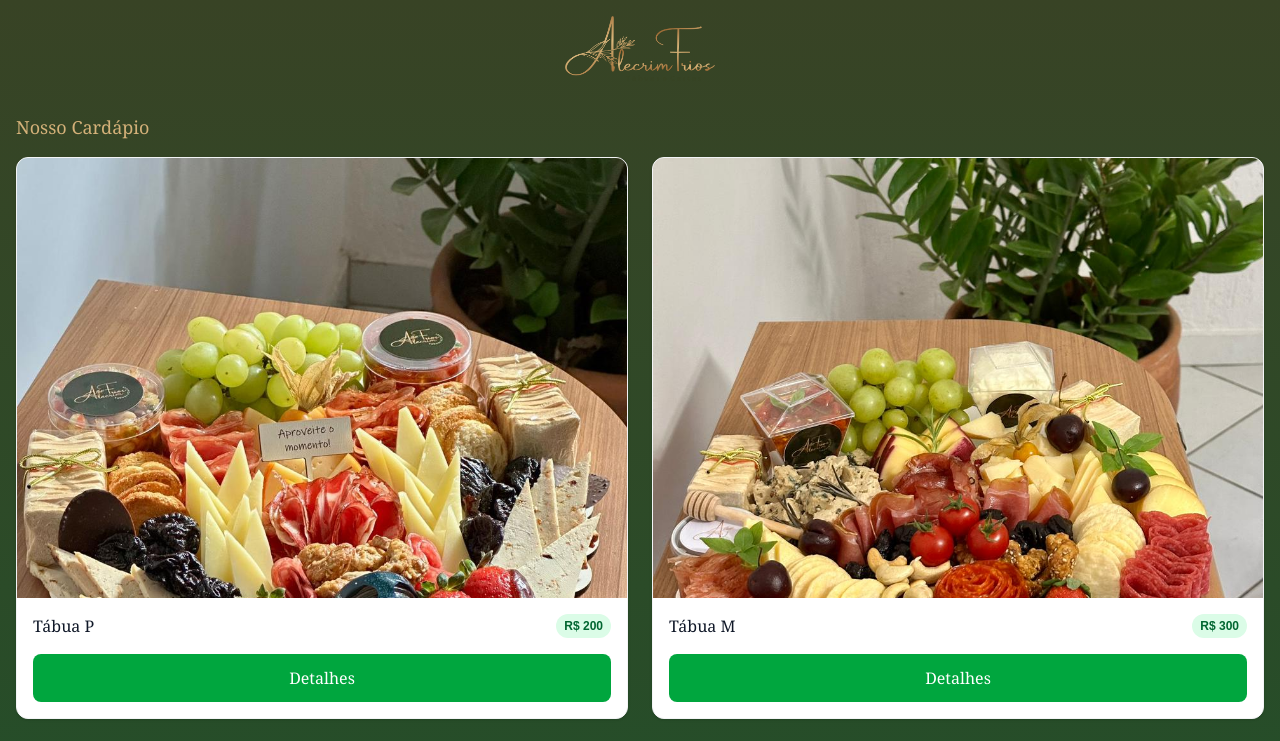
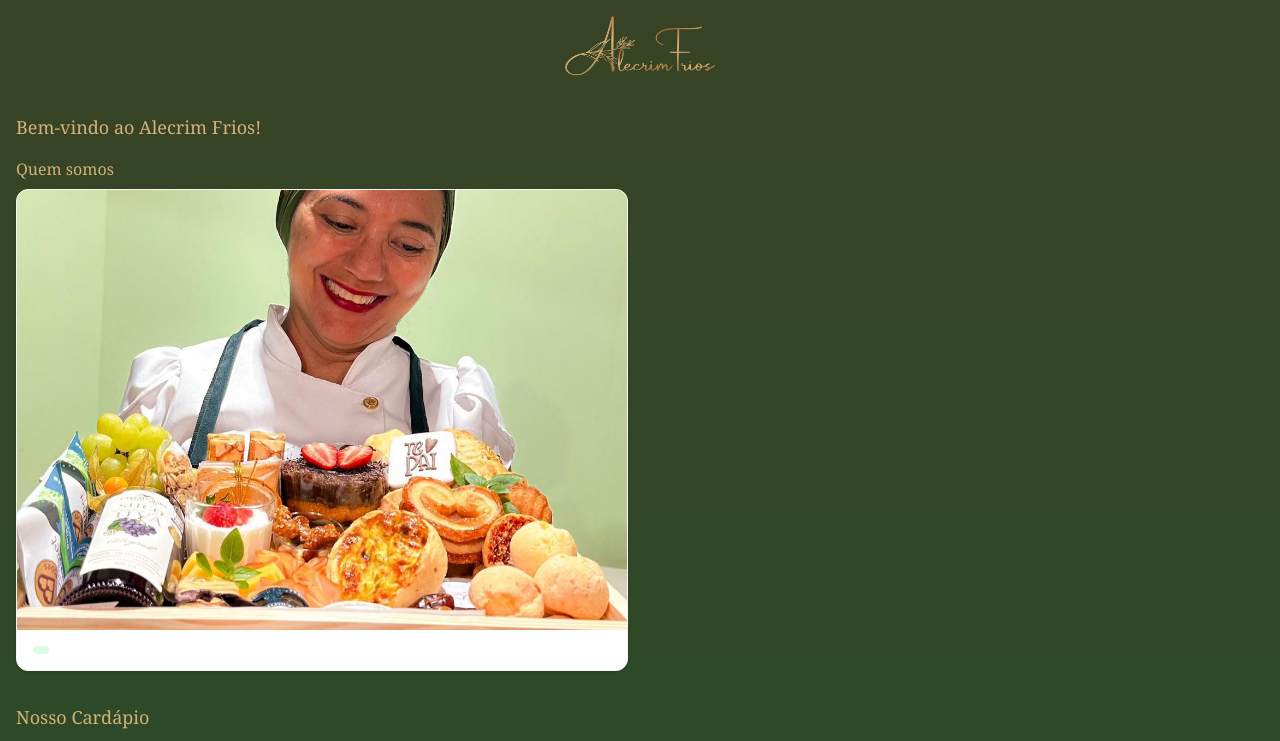
Before and after one commit to xXJoaoVictorNogXx/Alecrim-Frios, a Next.js app: page / in a window 1280 px wide. Shown: the top 741 px of the page. Built offline with nearby package versions, Linux system fonts and the light colour scheme.

Commit message:
ajustes de layout e produtos

```diff
--- a/app/data/produtos.tsx
+++ b/app/data/produtos.tsx
@@ -3,7 +3,7 @@ export const products = [
     id: 1,
     name: "Tábua P",
     description:
-      "Ideal para 1-2 pessoas Torradas, 3 tipos de queijo, 3 tipos de charcutaria, uvas sem sementes, tâmaras recheadas de morango, oleaginosas, frutas secas, geleia e dois antepastos. Dispostos em uma tábua de mdf laminado de 30 cm. Foto ilustrativa, itens e montagem podem variar. sujeito à disponibilidade de estoque.",
+      "Ideal para 1-2 pessoas Torradas, 3 tipos de queijo, 3 tipos de charcutaria, uvas sem sementes, tâmaras recheadas de morango, oleaginosas, frutas secas, geleia e dois antepastos. Dispostos em uma tábua de mdf laminado de 30 cm.\n Foto ilustrativa, itens e montagem podem variar. sujeito à disponibilidade de estoque.",
     price: 200.0,
     image: "/images/Tabua P.jpg",
     category: "Casal",
@@ -12,7 +12,7 @@ export const products = [
     id: 2,
     name: "Tábua M",
     description:
-      "Ideal para 2-4 Torradas, 5 tipos de queijo, 4 tipos de charcutaria, uvas sem sementes, tâmaras recheadas de morango, oleaginosas, frutas secas, geleia e dois antepastos. Dispostos em uma tábua de mdf laminado de 35 cm Foto ilustrativa, itens e montagem podem variar.",
+      "Ideal para 2-4 Torradas, 5 tipos de queijo, 4 tipos de charcutaria, uvas sem sementes, tâmaras recheadas de morango, oleaginosas, frutas secas, geleia e dois antepastos.\n Dispostos em uma tábua de mdf laminado de 35 cm Foto ilustrativa, itens e montagem podem variar.",
     price: 300.0,
     image: "/images/Tabua M.jpg",
     category: "Família",
@@ -21,7 +21,7 @@ export const products = [
     id: 3,
     name: "Tábua G",
     description:
-      "Ideal para 4-6 pessoas Torradas, 6 tipos de queijo ( incluindo brie folhado), 5 tipos de charcutaria, uvas sem sementes, tâmaras recheadas de morango, oleaginosas, frutas secas, geleia e dois antepastos. Dispostos em uma tábua de mdf laminado de 40 cm Foto ilustrativa, itens e montagem podem variar.",
+      "Ideal para 4-6 pessoas Torradas, 6 tipos de queijo ( incluindo brie folhado), 5 tipos de charcutaria, uvas sem sementes, tâmaras recheadas de morango, oleaginosas, frutas secas, geleia e dois antepastos.\n Dispostos em uma tábua de mdf laminado de 40 cm Foto ilustrativa, itens e montagem podem variar.",
     price: 400.0,
     image: "/images/TabuaG.jpg",
     category: "Família",
@@ -30,7 +30,7 @@ export const products = [
     id: 4,
     name: "Cesta Café P",
     description:
-      "Ideal para 1 - 2 pessoas Croissant de manteiga - Pães de queijo recheados com Catupiry – Waffle –Biscoitos finos – Geleia, mel – Iogurte - 1 queijo e 1 charcutaria –Torradas Frutas da estação –Café para coar (Drip Coffee) –Suco 300ml (consulte sabores).Dispostos sob o conceito Grazing Food (comida à disposição) em uma base de madeira. Finalizado com saco em celofane. Acompanha cartão. Foto ilustrativa, itens e montagem podem variar.",
+      "Ideal para 1 - 2 pessoas Croissant de manteiga - Pães de queijo recheados com Catupiry – Waffle –Biscoitos finos – Geleia, mel – Iogurte - 1 queijo e 1 charcutaria –Torradas Frutas da estação –Café para coar (Drip Coffee) –Suco 300ml (consulte sabores). \n Dispostos sob o conceito Grazing Food (comida à disposição) em uma base de madeira. Finalizado com saco em celofane. Acompanha cartão.\n Foto ilustrativa, itens e montagem podem variar.",
     price: 230.0,
     image: "/images/Cesta P.jpg",
     category: "Família",
@@ -39,7 +39,7 @@ export const products = [
     id: 5,
     name: "Cesta Café M",
     description:
-      "Ideal para 2-3 pessoasCroissant  – Quiche salgada –Pães de queijo recheados com Catupiry – Waffle –Biscoitos finos –Iogurte em copo de vidro acompanhado de granola –Geleia,mel –Doce de leite em ramequim de porcelana –1 queijo e 1 charcutaria –Torradas  –Frutas da estação –Castanhas - Café para coar (Drip Coffee) –Chá inglês Twinings –Suco 300ml (consulte sabores).Dispostos sob o conceito Grazing Food (comida à disposição) em uma base de madeira PinusFinalizado com saco em celofane. Acompanha cartão. Foto ilustrativa, itens e montagem podem variar.",
+      "Ideal para 2-3 pessoasCroissant  – Quiche salgada –Pães de queijo recheados com Catupiry – Waffle –Biscoitos finos –Iogurte em copo de vidro acompanhado de granola –Geleia,mel –Doce de leite em ramequim de porcelana –1 queijo e 1 charcutaria –Torradas  –Frutas da estação –Castanhas - Café para coar (Drip Coffee) –Chá inglês Twinings –Suco 300ml (consulte sabores).\n Dispostos sob o conceito Grazing Food (comida à disposição) em uma base de madeira PinusFinalizado com saco em celofane. Acompanha cartão.\n Foto ilustrativa, itens e montagem podem variar.",
     price: 290.0,
     image: "/images/Cesta M.jpg",
     category: "Família",
@@ -48,7 +48,7 @@ export const products = [
     id: 6,
     name: "Cesta Café G",
     description:
-      "Ideal para 2–4 pessoas. O kit contém croissants de manteiga, quiche salgada, pães de queijo recheados com Catupiry, waffles, iogurtes acompanhados de granola, geleia e mel. Traz ainda doce de leite em ramequim de porcelana, 3 queijos e 2 charcutarias, torradas, frutas da estação, café para coar (Drip Coffee), chá inglês Twinings e suco 500ml (consulte sabores). Os itens vêm dispostos sob o conceito Grazing Food (comida à disposição) em uma base de madeira Pinus, finalizado com saco em celofane e acompanha cartão. Foto ilustrativa, itens e montagem podem variar.",
+      "Ideal para 2–4 pessoas.\n O kit contém croissants de manteiga, quiche salgada, pães de queijo recheados com Catupiry, waffles, iogurtes acompanhados de granola, geleia e mel. Traz ainda doce de leite em ramequim de porcelana, 3 queijos e 2 charcutarias, torradas, frutas da estação, café para coar (Drip Coffee), chá inglês Twinings e suco 500ml (consulte sabores).\n Os itens vêm dispostos sob o conceito Grazing Food (comida à disposição) em uma base de madeira Pinus, finalizado com saco em celofane e acompanha cartão.\n Foto ilustrativa, itens e montagem podem variar.",
     price: 390.0,
     image: "/images/Cesta G.jpg",
     category: "Família",
@@ -57,7 +57,7 @@ export const products = [
     id: 7,
     name: "Cesta Wine",
     description:
-      "Ideal para 2 pessoas. A composição inclui 2 tipos de queijos, 3 tipos de charcutaria, torradas, castanhas, frutas secas, fruta da estação, geleia e pastinha para torradas. Conta também com um vinho de 750ml (consultar rótulo) e buquê de flores desidratadas. Os itens vêm dispostos sob o conceito Grazing Food (comida à disposição) em uma elegante caixa gaveta cartonada e acompanha cartão. Foto ilustrativa, itens e montagem podem variar.",
+      "Ideal para 2 pessoas.\n A composição inclui 2 tipos de queijos, 3 tipos de charcutaria, torradas, castanhas, frutas secas, fruta da estação, geleia e pastinha para torradas. Conta também com um vinho de 750ml (consultar rótulo) e buquê de flores desidratadas.\n Os itens vêm dispostos sob o conceito Grazing Food (comida à disposição) em uma elegante caixa gaveta cartonada e acompanha cartão.\n Foto ilustrativa, itens e montagem podem variar.",
     price: 398.0,
     image: "/images/Cesta Wine.jpg",
     category: "Família",
@@ -66,9 +66,18 @@ export const products = [
     id: 8,
     name: "Cesta Kids",
     description:
-      "O kit contém croissant, torrada, pão de queijo, suco, Nescau, Danone, geleia, pão de mel, Waffle, biscoitos, marshmallows e frutas. Traz ainda potinho com M&M’s e cone com guloseimas. Disponível em versão menino ou menina, os itens vêm dispostos sob o conceito Grazing Food (comida à disposição) em uma base de madeira Pinus, finalizado com saco em celofane e acompanha cartão. Foto ilustrativa, itens e montagem podem variar.",
+      "O kit contém croissant, torrada, pão de queijo, suco, Nescau, Danone, geleia, pão de mel, Waffle, biscoitos, marshmallows e frutas. Traz ainda potinho com M&M’s e cone com guloseimas.\n Disponível em versão menino ou menina, os itens vêm dispostos sob o conceito Grazing Food (comida à disposição) em uma base de madeira Pinus, finalizado com saco em celofane e acompanha cartão.\n Foto ilustrativa, itens e montagem podem variar.",
     price: 185.0,
     image: "/images/Cesta Kids.jpg",
     category: "Família",
   },
+  {
+    id: 9,
+    name: "Mesa de Frios Alecrim",
+    description:
+      "O kit contém croissant, torrada, pão de queijo, suco, Nescau, Danone, geleia, pão de mel, Waffle, biscoitos, marshmallows e frutas. Traz ainda potinho com M&M’s e cone com guloseimas. Disponível em versão menino ou menina, os itens vêm dispostos sob o conceito Grazing Food (comida à disposição) em uma base de madeira Pinus, finalizado com saco em celofane e acompanha cartão.\n Foto ilustrativa, itens e montagem podem variar.",
+    price: "Orçamento Personalizado",
+    image: "/images/mesa de frios.jpg",
+    category: "Família",
+  },
 ];
--- a/app/page.tsx
+++ b/app/page.tsx
@@ -15,6 +15,30 @@ export default function Home() {
         />
       </header>
 
+      <div className="p-4">
+        <h2 className="text-lg font-serif text-beige mb-4">
+          Bem-vindo ao Alecrim Frios!
+        </h2>
+        <h2 className="text-beige font-serif mb-2">Quem somos</h2>
+        <div className="grid grid-cols-1 sm:grid-cols-2 gap-6">
+          <div className="bg-white rounded-xl shadow-sm border border-gray-100 overflow-hidden">
+            <div className="relative h-110 w-full">
+              <Image
+                src="/quem somos.jpg"
+                alt="Quem Somos"
+                fill
+                className="object-cover"
+              />
+            </div>
+
+            <div className="p-4">
+              <div className="flex justify-between items-start">
+                <span className="bg-green-100 text-green-800 text-xs px-2 py-1 rounded-full font-serif"></span>
+              </div>
+            </div>
+          </div>
+        </div>
+      </div>
       <div className="p-4">
         <h2 className="text-lg font-serif text-beige mb-4">Nosso Cardápio</h2>
 
--- a/app/produto/[id]/page.tsx
+++ b/app/produto/[id]/page.tsx
@@ -45,7 +45,7 @@ export default async function ProdutoPage({
                   R$ {product.price}
                 </span>
               </div>
-              <p className="text-gray-500 font-serif text-sm mt-1">
+              <p className="text-gray-500 font-serif text-sm mt-1 whitespace-pre-line">
                 {product.description}
               </p>
               <a
```
Also changed, not shown: public/images/mesa de frios.jpg (added), public/quem somos.jpg (added).
